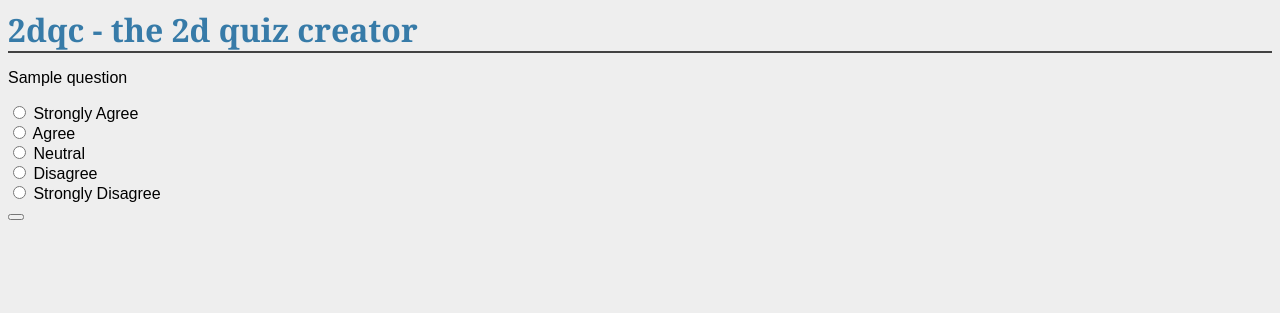
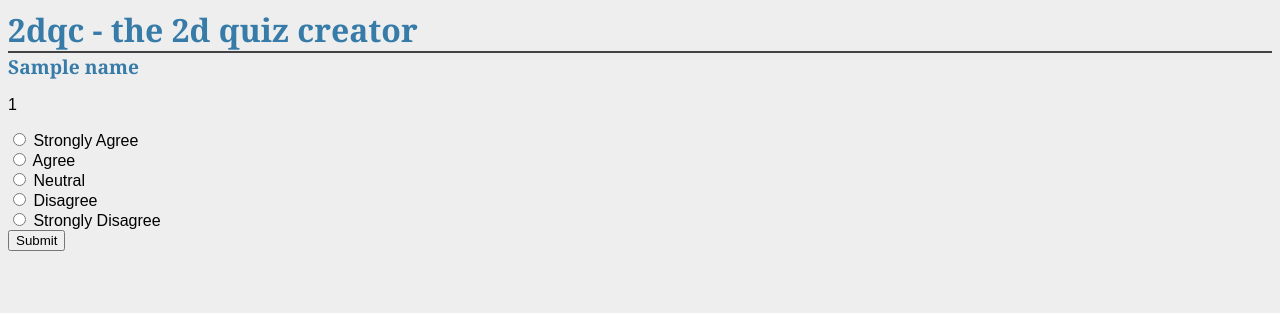
Before and after one commit to v0idpwn/2dqg, a Flask app: template 2dqg/templates/quiz.html in a window 1280 px wide. Shown: the top 313 px of the page. Run offline with Flask 2, Linux system fonts and the light colour scheme; the template is opened without the code that fills it: most values are stand-ins (such as "Sample title", 1, 10 or a date in 2020).

Commit message:
fixed bugs, added answer quiz function

```diff
--- a/2dqg/2dqg.py
+++ b/2dqg/2dqg.py
@@ -79,10 +79,23 @@ def make():
 		return str(questions+opt)
 
 @app.route('/quiz/<quizId>')
-def show_user_profile(quizId):
+def showQuiz(quizId):
 	db = get_db()
-	p = db.execute('select name from questionary where id=?', [quizId])
-	p = p.fetchall()
-	data = db.execute('select qText from question where fk_id=?', [str(p)])
+	data = db.execute('select qText from question where fk_id=?', [str(quizId)])
 	data = data.fetchall()
-	return render_template('quiz.html', questions=data)
+	quizName = db.execute('select name from questionary where id=?', [str(quizId)])
+	quizName = quizName.fetchone()
+	return render_template('quiz.html', questions=data, name=quizName, quizid=str(quizId))
+
+
+@app.route('/quiz/<quizId>/answer', methods=['POST', 'GET'])
+def answerQuiz(quizId):
+	db = get_db()
+	qNumber = db.execute('select count(qId) from question where fk_id=?', [str(quizId)])
+	qNumber = qNumber.fetchone()
+	data = request.form.getlist('opinion[]')
+	return str(data)
+	for a in range (0, qNumber):
+		xAxis = xAxis + db.execute('select ' + data[a] + 'X from question where fk id = ? limit 1 offset ' + str(a), [str(quizId)])
+		yAxis = yAxis + db.execute('select ' + data[a] + 'Y from question where fk_id = ? limit 1 offset ' + str(a), [str(quizId)])
+	return(str(xAxis)+" e " +str(yAxis))
--- a/2dqg/templates/quiz.html
+++ b/2dqg/templates/quiz.html
@@ -1,14 +1,15 @@
 {% extends "layout.html" %}
 {% block content %}
-		<form method="POST" action="/answer" id="form">
+		<form method="POST" action="/quiz/{{quizid}}/answer" id="form">
+		<h2>{{name[0]}}</h2>
 		{% for question in questions %}
-		<p>{{question}}<p>
-		<input type="radio" name="opinion[]" value="stronglyAgree"> Strongly Agree <br>
-		<input type="radio" name="opinion[]" value="agree"> Agree <br>
-		<input type="radio" name="opinion[]" value="neutral"> Neutral <br>
-		<input type="radio" name="opinion[]" value="disagree"> Disagree <br>
-		<input type="radio" name="opinion[]" value="stronglyDisagree"> Strongly Disagree <br>
+		<p>{{question[0]}}<p>
+		<input type="radio" name="opinion[{{loop.index}}]" value="stronglyAgree"> Strongly Agree <br>
+		<input type="radio" name="opinion[{{loop.index}}]" value="agree"> Agree <br>
+		<input type="radio" name="opinion[{{loop.index}}]" value="neutral"> Neutral <br>
+		<input type="radio" name="opinion[{{loop.index}}]" value="disagree"> Disagree <br>
+		<input type="radio" name="opinion[{{loop.index}}]" value="stronglyDisagree"> Strongly Disagree <br>
 		{%endfor%}
-		<button type="submit"></button>
+		<input type="submit" value="Submit"/>
 		</form>
 {%endblock%}
```
Also changed, not shown: 1 other file.
